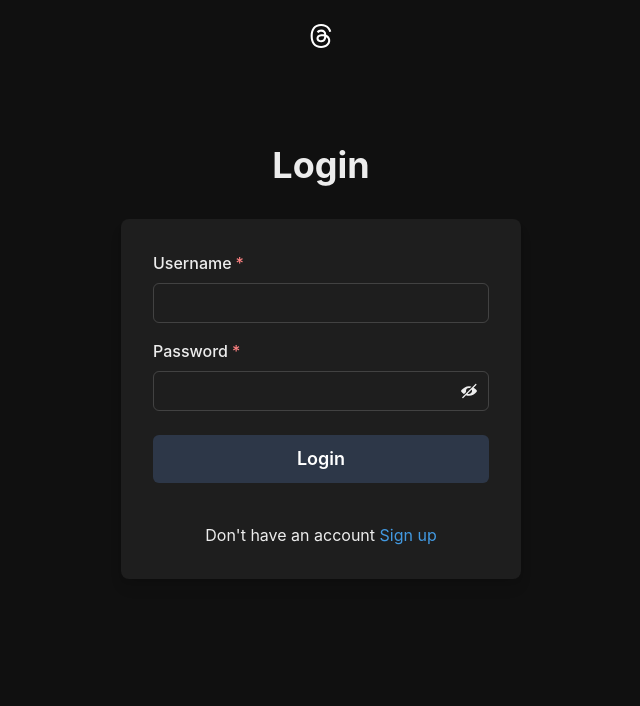
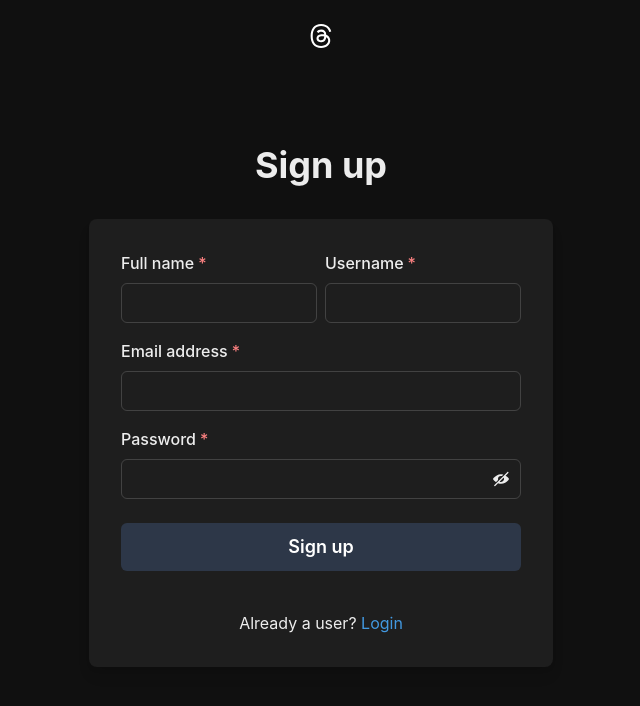
Before and after one commit to Mrinalani/Threads-Clone, a React (Vite) app: page /auth in a window 1280 px wide. Both pictures are taken after a click on the link "Sign up". Shown: the top 706 px of the page, without its empty margins (319-959 px from the left). Built offline with nearby package versions, Linux system fonts and the light colour scheme.

Commit message:
Signup Api integration

```diff
--- a/src/App.jsx
+++ b/src/App.jsx
@@ -1,20 +1,23 @@
 import { Button, Container } from "@chakra-ui/react"
-import { Route, Routes } from "react-router-dom"
+import { Navigate, Route, Routes } from "react-router-dom"
 import PostPage from "./pages/PostPage"
 import UserPage from "./pages/UserPage"
 import Header from "./components/Header"
 import HomePage from "./pages/HomePage"
 import AuthPage from "./pages/AuthPage"
+import { useRecoilValue } from "recoil"
+import userAtom from "./atoms/userAtom"
 
 
 function App() {
+  const user = useRecoilValue(userAtom)
 
   return (
      <Container maxW='620px'>
       <Header />
       <Routes>
-        <Route path="/" element={<HomePage />}/>
-        <Route path="/auth" element={<AuthPage />}/>
+        <Route path="/" element={user ? <HomePage /> : <Navigate to="/auth" />}/>
+        <Route path="/auth" element={!user ? <AuthPage /> : <Navigate to="/" />}/>
         <Route path="/:username" element={<UserPage />}/>
         <Route path="/:username/post/:pId" element={<PostPage />}/>
       </Routes>
--- /dev/null
+++ b/src/atoms/authAtom.js
@@ -0,0 +1,8 @@
+import { atom } from "recoil";
+
+const authScreenAtom = atom({
+    key: 'authScreenAtom',
+    default: 'login'
+})
+
+export default authScreenAtom;
--- /dev/null
+++ b/src/atoms/userAtom.js
@@ -0,0 +1,8 @@
+import { atom } from "recoil";
+
+const userAtom = atom({
+    key: 'userAtom',
+    default: JSON.parse(localStorage.getItem('user-threads'))
+})
+
+export default userAtom;
--- a/src/components/LoginCard.jsx
+++ b/src/components/LoginCard.jsx
@@ -18,9 +18,12 @@ import {
 } from '@chakra-ui/react'
 import { useState } from 'react'
 import { ViewIcon, ViewOffIcon } from '@chakra-ui/icons'
+import { useSetRecoilState } from 'recoil'
+import authScreenAtom from '../atoms/authAtom'
 
 export default function LoginCard() {
   const [showPassword, setShowPassword] = useState(false)
+  const setauthScreen = useSetRecoilState(authScreenAtom)
 
   return (
     <Flex
@@ -75,7 +78,7 @@ export default function LoginCard() {
             </Stack>
             <Stack pt={6}>
               <Text align={'center'}>
-                Don't have an account <Link color={'blue.400'}>Sign up</Link>
+                Don't have an account <Link color={'blue.400'} onClick={()=>setauthScreen("signup")}>Sign up</Link>
               </Text>
             </Stack>
           </Stack>
--- a/src/components/SignupCard.jsx
+++ b/src/components/SignupCard.jsx
@@ -15,12 +15,52 @@ import {
   Text,
   useColorModeValue,
   Link,
+  useToast,
 } from '@chakra-ui/react'
 import { useState } from 'react'
 import { ViewIcon, ViewOffIcon } from '@chakra-ui/icons'
+import { useSetRecoilState } from 'recoil'
+import authScreenAtom from '../atoms/authAtom'
 
 export default function SignupCard() {
   const [showPassword, setShowPassword] = useState(false)
+  const setAuthScreen = useSetRecoilState(authScreenAtom)
+  const [inputs, setInputs] = useState({
+    name:"",
+    username: "",
+    email: "",
+    password: ""
+  })
+
+  const toast = useToast();
+
+  const handleSignup = async() => {
+    try {
+        const res = await fetch("/api/users/signup",{
+            method: "Post",
+            headers: {
+                "content-Type": "application/json"
+            },
+            body: JSON.stringify(inputs)
+        })
+
+        const data = await res.json();
+        if(data.error){
+            toast({
+                title: "Error",
+                description: data.error,
+                status: "error",
+                duration: 3000,
+                isClosable: true
+            })
+            return
+        }
+
+        localStorage.setItem("user-threads", JSON.stringify(data))
+    } catch (error) {
+        console.log(error);
+    }
+  }
 
   return (
     <Flex
@@ -43,24 +83,24 @@ export default function SignupCard() {
               <Box>
                 <FormControl  isRequired>
                   <FormLabel>Full name</FormLabel>
-                  <Input type="text" />
+                  <Input type="text" onChange={(e) => setInputs({...inputs, name:e.target.value})} value={inputs.name}/>
                 </FormControl>
               </Box>
               <Box>
                 <FormControl isRequired>
                   <FormLabel>Username</FormLabel>
-                  <Input type="text" />
+                  <Input type="text" onChange={(e) => setInputs({...inputs, username:e.target.value})} value={inputs.username}/>
                 </FormControl>
               </Box>
             </HStack>
             <FormControl isRequired>
               <FormLabel>Email address</FormLabel>
-              <Input type="email" />
+              <Input type="email" onChange={(e) => setInputs({...inputs, email:e.target.value})} value={inputs.email}/>
             </FormControl>
             <FormControl isRequired>
               <FormLabel>Password</FormLabel>
               <InputGroup>
-                <Input type={showPassword ? 'text' : 'password'} />
+                <Input type={showPassword ? 'text' : 'password'} onChange={(e) => setInputs({...inputs, password:e.target.value})} value={inputs.password}/>
                 <InputRightElement h={'full'}>
                   <Button
                     variant={'ghost'}
@@ -78,13 +118,14 @@ export default function SignupCard() {
                 color={'white'}
                 _hover={{
                   bg: useColorModeValue("gray.700", "gray.800"),
-                }}>
+                }}
+                onClick={handleSignup}>
                 Sign up
               </Button>
             </Stack>
             <Stack pt={6}>
               <Text align={'center'}>
-                Already a user? <Link color={'blue.400'}>Login</Link>
+                Already a user? <Link color={'blue.400'}onClick={()=>setAuthScreen('login')}>Login</Link>
               </Text>
             </Stack>
           </Stack>
--- a/src/pages/AuthPage.jsx
+++ b/src/pages/AuthPage.jsx
@@ -3,11 +3,15 @@ import React from 'react'
 import { Link } from 'react-router-dom'
 import SignupCart from '../components/SignUpCard'
 import LoginCard from '../components/LoginCard'
+import { useRecoilValue } from 'recoil'
+import authScreenAtom from '../atoms/authAtom'
 
 const AuthPage = () => {
+  const authScreenState = useRecoilValue(authScreenAtom)
+  console.log(authScreenState)
   return (
     <>
-    <LoginCard />
+    {authScreenState === 'login' ? <LoginCard /> : <SignupCart />}
   </>
   )
 }
--- a/vite.config.js
+++ b/vite.config.js
@@ -4,5 +4,15 @@ import react from '@vitejs/plugin-react'
 // https://vite.dev/config/
 export default defineConfig({
   plugins: [react()],
-  server: 3000,
+  server: {
+    port:3000,
+    // get rid of the cors error
+    proxy:{
+      "/api": {
+        target: "http://localhost:5000",
+        changeOrigin: true,
+        secure:false
+      }
+    }
+  }
 })
```
Also changed, not shown: 1 other file (tests, documents, lock files or other folders).
